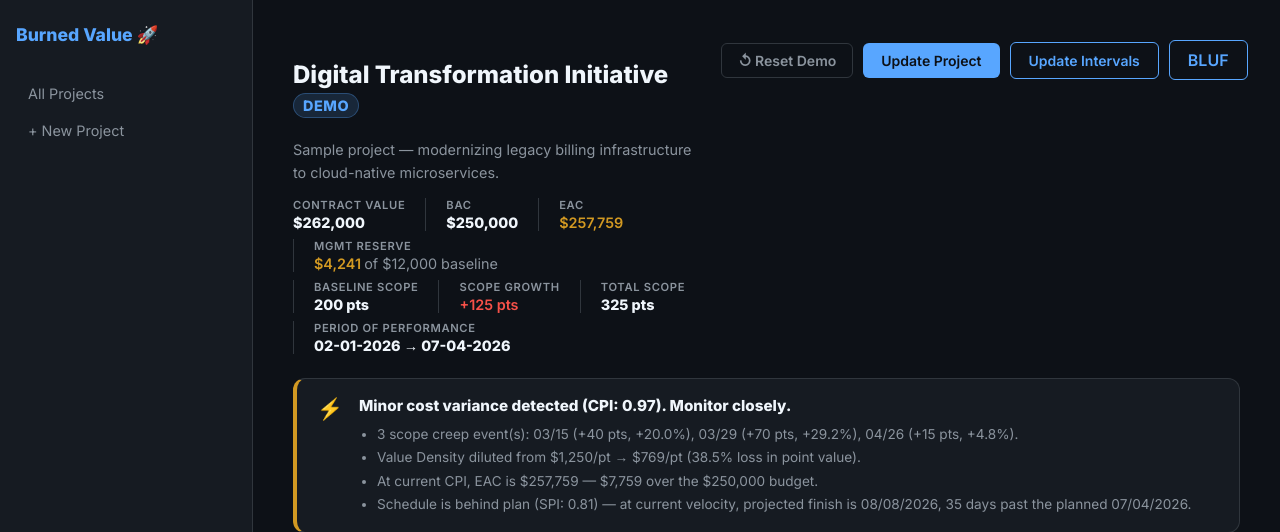
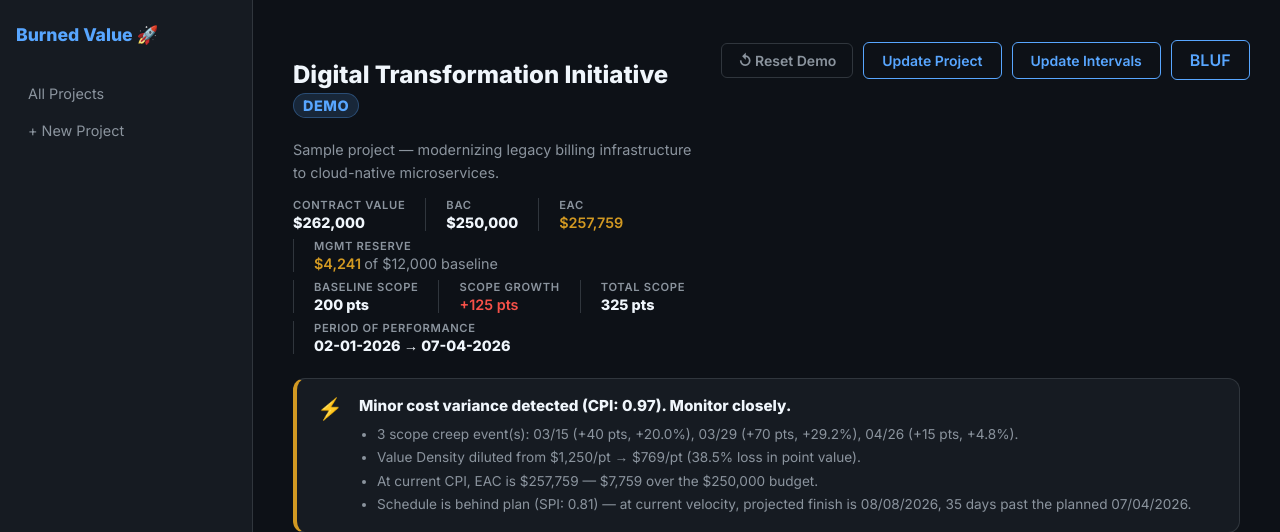
Before and after one commit to matthewnewell/BurnedValue, a Flask app: page /dashboard/demo in a window 1280 px wide; the page is wider, and only the part inside the window is pictured. Shown: the top 532 px of that part. Run offline with Flask 3, Linux system fonts and the light colour scheme.

Commit message:
Polish button styles across index and dashboard
- Index cards: Dashboard and BLUF buttons both use btn-outline-accent
- Dashboard: Update Project button matches Update Intervals and BLUF style
- Index: rename View Dashboard → Dashboard

Co-Authored-By: Claude Sonnet 4.6 <noreply@anthropic.com>

```diff
--- a/templates/dashboard.html
+++ b/templates/dashboard.html
@@ -68,7 +68,7 @@
             <button type="submit" class="btn btn-ghost-neutral" title="Restore demo to its original state">↺ Reset Demo</button>
         </form>
         {% endif %}
-        <a href="{{ url_for('update_project', project_id=project.id) }}" class="btn primary">Update Project</a>
+        <a href="{{ url_for('update_project', project_id=project.id) }}" class="btn btn-outline-accent">Update Project</a>
         <a href="#intervals" class="btn btn-outline-accent">Update Intervals</a>
         <a href="{{ url_for('bluf', project_id=project.id) }}" class="btn btn-outline-accent" style="font-size:1rem;font-weight:600;">BLUF</a>
     </div>
--- a/templates/index.html
+++ b/templates/index.html
@@ -67,7 +67,7 @@
         {% endif %}
 
         <div class="project-card-actions">
-            <a href="{{ url_for('dashboard', project_id=project.id) }}" class="btn primary">View Dashboard</a>
+            <a href="{{ url_for('dashboard', project_id=project.id) }}" class="btn btn-outline-accent">Dashboard</a>
             <a href="{{ url_for('bluf', project_id=project.id) }}" class="btn btn-outline-accent">BLUF</a>
             {% if not project.is_demo %}
             <form method="POST" action="{{ url_for('delete_project', project_id=project.id) }}"
```
